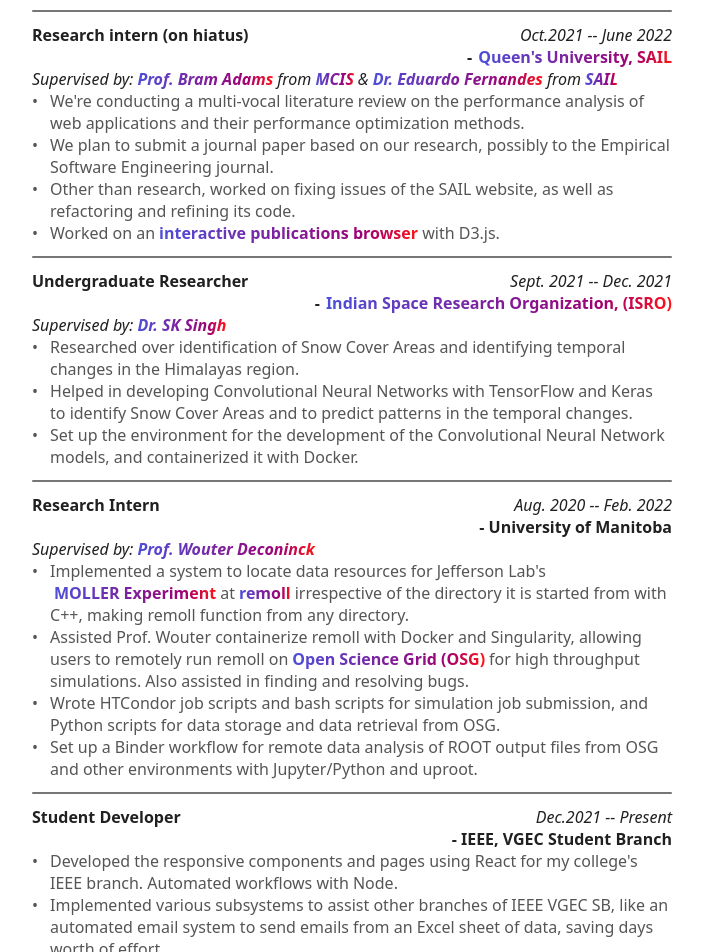
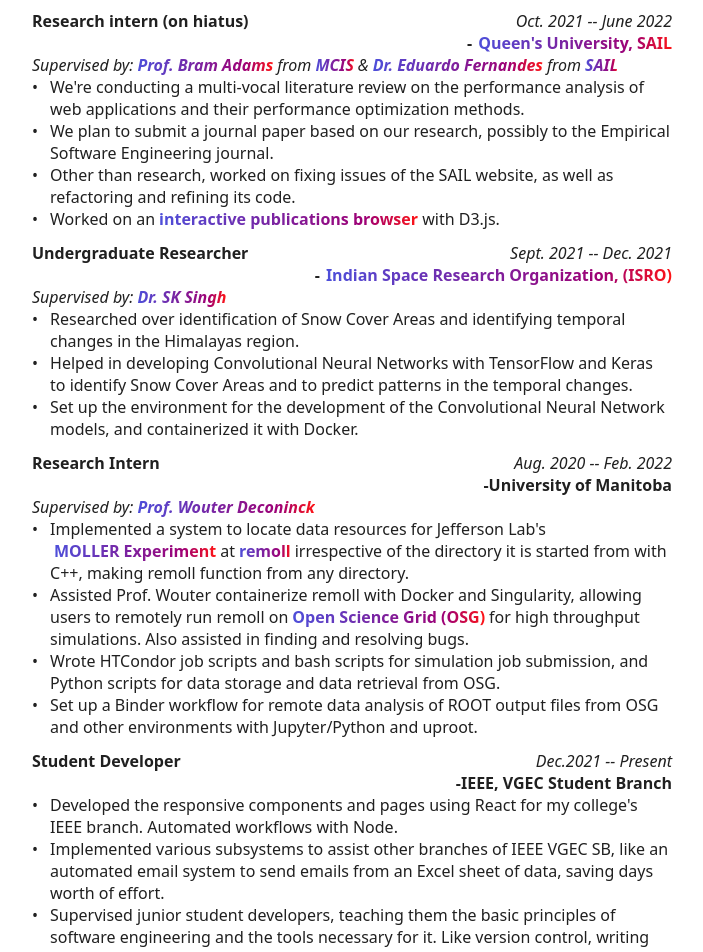
Before and after one commit to Yug34/portfolio-new, a Next.js app: page /work in a window 1280 px wide. Shown: the part 380-1332 px from the top of the page, without its empty margins (288-991 px from the left). Built offline with nearby package versions, Linux system fonts and the light colour scheme.

Commit message:
:recycle: refactor(workpage): moved data to separate object

```diff
--- a/components/WorkPage/index.tsx
+++ b/components/WorkPage/index.tsx
@@ -1,59 +1,39 @@
 import {Hover} from "../Common/Hover";
 import * as Styles from "./WorkPage.Styles";
 
-const WorkPage = () => {
-    return (
-        <div style={{display: "flex", flexDirection: 'column', rowGap: '12px'}}>
-            <div>
-                <Styles.TitleContainer>
-                    <Styles.Title>Software Development Engineer 1 (SDE-I)</Styles.Title>
-                    <Styles.Date>Dec.2021 -- Present</Styles.Date>
-                </Styles.TitleContainer>
-                <Styles.CompanyNameContainer>
-                    {"-"}
-                    <Hover
-                        externalHref={true}
-                        href={"https://neverinstall.com"}
-                        monoState
-                        fontWeight={600}
-                    >
-                        Neverinstall
-                    </Hover>
-                </Styles.CompanyNameContainer>
-                <Styles.Work>
-                    {[
+interface WorkDataType {
+    title: string;
+    date: string;
+    isCompanyLinked: boolean;
+    companyName: string;
+    companyLink?: string;
+    workItems: (string | JSX.Element)[];
+    supervisors?: JSX.Element;
+}
+
+const workData: WorkDataType[] = [
+    {
+        title: "Software Development Engineer 1 (SDE-I)",
+        date: "Dec.2021 -- Present",
+        isCompanyLinked: true,
+        companyLink: "https://neverinstall.com",
+        companyName: "Neverinstall",
+        workItems: [
             "Optimized the objective load speed of the platform by decreasing code-size, minimizing HTTP requests, CSS sprites, and so on. Significantly optimized the perceived load speed of the platform by switching up how the platform serves a stream to the user.",
             "Designed and implemented database schemas, and APIs for various microservices.",
             "Streamlined interfaces of front-end components, with the goal to make them flexible and re-usable.",
             "Translated Figma designs to pixel-perfect responsive designs leveraging Next.js with Styled-Components & SCSS.",
             "This being an early-stage startup, I had the chance to take up opportunities to contribute to, and provide value for the company outside of engineering, for instance, helping with DevRel."
-                    ].map((item) => (
-                        <div style={{display: 'flex', width: '100%', justifyContent: 'flex-start'}} key={item}>
-                            •<Styles.WorkContent dangerouslySetInnerHTML={{__html: item}}/>
-                        </div>
-                    ))}
-                </Styles.Work>
-            </div>
-
-            <Styles.Line />
-
-            <div>
-                <Styles.TitleContainer>
-                    <Styles.Title>Research intern (on hiatus)</Styles.Title>
-                    <Styles.Date>Oct.2021 -- June 2022</Styles.Date>
-                </Styles.TitleContainer>
-                <Styles.CompanyNameContainer>
-                    {"-"}
-                    <Hover
-                        externalHref={true}
-                        href={"https://sail.cs.queensu.ca/members.html"}
-                        monoState
-                        fontWeight={600}
-                    >
-                        Queen&apos;s University, SAIL
-                    </Hover>
-                </Styles.CompanyNameContainer>
-                <Styles.Supervisors>
+        ]
+    },
+    {
+        title: "Research intern (on hiatus)",
+        date: "Oct. 2021 -- June 2022",
+        isCompanyLinked: true,
+        companyLink: "https://sail.cs.queensu.ca/members.html",
+        companyName: "Queen's University, SAIL",
+        supervisors: (
+            <>
                 Supervised by:
                 <Hover externalHref={true} href="https://scholar.google.com/citations?user=XS9QH_UAAAAJ&hl=en&oi=ao"
                        monoState fontWeight={600}>
@@ -76,20 +56,13 @@
                 >
                     SAIL
                 </Hover>
-                </Styles.Supervisors>
-                <Styles.Work>
-                    {[
+            </>
+        ),
+        workItems: [
             "We're conducting a multi-vocal literature review on the performance analysis of web applications and their performance optimization methods.",
             "We plan to submit a journal paper based on our research, possibly to the Empirical Software Engineering journal.",
-                        "Other than research, worked on fixing issues of the SAIL website, as well as refactoring and refining its code."
-                    ].map((item) => (
-                        <div style={{display: 'flex', width: '100%', justifyContent: 'flex-start'}} key={item}>
-                            •<Styles.WorkContent>{item}</Styles.WorkContent>
-                        </div>
-                    ))}
-                    <div style={{display: 'flex', width: '100%', justifyContent: 'flex-start'}}>
-                        •
-                        <Styles.WorkContent>
+            "Other than research, worked on fixing issues of the SAIL website, as well as refactoring and refining its code.",
+            <>
                 Worked on an
                 <Hover
                     style={{marginLeft: '4px'}}
@@ -100,69 +73,46 @@
                 >
                     interactive publications browser
                 </Hover> with D3.js.
-                        </Styles.WorkContent>
-                    </div>
-                </Styles.Work>
-            </div>
-
-            <Styles.Line />
-
-            <div>
-                <Styles.TitleContainer>
-                    <Styles.Title>Undergraduate Researcher</Styles.Title>
-                    <Styles.Date>Sept. 2021 -- Dec. 2021</Styles.Date>
-                </Styles.TitleContainer>
-                <Styles.CompanyNameContainer>
-                    {"-"}
-                    <Hover
-                        externalHref={true}
-                        href={"https://www.isro.gov.in/"}
-                        monoState
-                        fontWeight={600}
-                    >
-                        Indian Space Research Organization, (ISRO)
-                    </Hover>
-                </Styles.CompanyNameContainer>
-                <Styles.Supervisors>
+            </>
+        ]
+    },
+    {
+        title: "Undergraduate Researcher",
+        date: "Sept. 2021 -- Dec. 2021",
+        isCompanyLinked: true,
+        companyLink: "https://www.isro.gov.in/",
+        companyName: "Indian Space Research Organization, (ISRO)",
+        supervisors: (
+            <>
                 Supervised by:
                 <Hover externalHref={true} href="https://www.researchgate.net/profile/S-Singh-28"
                        monoState fontWeight={600}>
                     Dr. SK Singh
                 </Hover>
-                </Styles.Supervisors>
-                <Styles.Work>
-                    {[
+            </>
+        ),
+        workItems: [
             "Researched over identification of Snow Cover Areas and identifying temporal changes in the Himalayas region.",
             "Helped in developing Convolutional Neural Networks with TensorFlow and Keras to identify Snow Cover Areas and to predict patterns in the temporal changes.",
             "Set up the environment for the development of the Convolutional Neural Network models, and containerized it with Docker."
-                    ].map((item) => (
-                        <div style={{display: 'flex', width: '100%', justifyContent: 'flex-start'}} key={item}>
-                            •<Styles.WorkContent>{item}</Styles.WorkContent>
-                        </div>
-                    ))}
-                </Styles.Work>
-            </div>
-
-            <Styles.Line />
-
-            <div>
-                <Styles.TitleContainer>
-                    <Styles.Title>Research Intern</Styles.Title>
-                    <Styles.Date>Aug. 2020 -- Feb. 2022</Styles.Date>
-                </Styles.TitleContainer>
-                <Styles.CompanyNameContainer>
-                    - University of Manitoba
-                </Styles.CompanyNameContainer>
-                <Styles.Supervisors>
+        ]
+    },
+    {
+        title: "Research Intern",
+        date: "Aug. 2020 -- Feb. 2022",
+        isCompanyLinked: false,
+        companyName: "University of Manitoba",
+        supervisors: (
+            <>
                 Supervised by:
                 <Hover externalHref={true} href="https://scholar.google.com/citations?user=1lVSmQwAAAAJ&hl=en"
                        monoState fontWeight={600}>
                     Prof. Wouter Deconinck
                 </Hover>
-                </Styles.Supervisors>
-                <Styles.Work>
-                <div style={{display: 'flex', width: '100%', justifyContent: 'flex-start'}}>
-                        •<Styles.WorkContent>
+            </>
+        ),
+        workItems: [
+            <>
                 Implemented a system to locate data resources for Jefferson Lab&apos;s
                 <Hover
                     style={{marginLeft: '4px', marginRight: '4px'}}
@@ -184,10 +134,8 @@
                     remoll
                 </Hover>
                 irrespective of the directory it is started from with C++, making remoll function from any directory.
-                        </Styles.WorkContent>
-                </div>
-                <div style={{display: 'flex', width: '100%', justifyContent: 'flex-start'}}>
-                        •<Styles.WorkContent>
+            </>,
+            <>
                 Assisted Prof. Wouter containerize remoll with Docker and Singularity, allowing users to remotely run remoll on
                 <Hover
                     style={{marginLeft: '4px', marginRight: '4px'}}
@@ -199,41 +147,60 @@
                     Open Science Grid (OSG)
                 </Hover>
                 for high throughput simulations. Also assisted in finding and resolving bugs.
-                        </Styles.WorkContent>
-                </div>
-                    {[
+            </>,
             "Wrote HTCondor job scripts and bash scripts for simulation job submission, and Python scripts for data storage and data retrieval from OSG.",
             "Set up a Binder workflow for remote data analysis of ROOT output files from OSG and other environments with Jupyter/Python and uproot."
-                    ].map((item) => (
-                        <div style={{display: 'flex', width: '100%', justifyContent: 'flex-start'}} key={item}>
+        ]
+    },
+    {
+        title: "Student Developer",
+        date: "Dec.2021 -- Present",
+        companyName: "IEEE, VGEC Student Branch",
+        isCompanyLinked: false,
+        workItems: [
+            "Developed the responsive components and pages using React for my college's IEEE branch. Automated workflows with Node.",
+            "Implemented various subsystems to assist other branches of IEEE VGEC SB, like an automated email system to send emails from an Excel sheet of data, saving days worth of effort.",
+            "Supervised junior student developers, teaching them the basic principles of software engineering and the tools necessary for it. Like version control, writing maintainable and refactorable code, and such."
+        ]
+    }
+];
+
+const WorkPage = () => {
+    return (
+        <div style={{display: "flex", flexDirection: 'column', rowGap: '12px'}}>
+            {workData.map((workItem) => (
+                <div>
+                    <Styles.TitleContainer>
+                        <Styles.Title>{workItem.title}</Styles.Title>
+                        <Styles.Date>{workItem.date}</Styles.Date>
+                    </Styles.TitleContainer>
+                    <Styles.CompanyNameContainer>
+                        {"-"}
+                        {workItem.isCompanyLinked ? (
+                            <Hover
+                                externalHref={true}
+                                href={workItem.companyLink}
+                                monoState
+                                fontWeight={600}
+                            >
+                                {workItem.companyName}
+                            </Hover>
+                        ) : (
+                            <>{workItem.companyName}</>
+                        )}
+                    </Styles.CompanyNameContainer>
+                    {workItem.supervisors && (
+                        <Styles.Supervisors>
+                            {workItem.supervisors}
+                        </Styles.Supervisors>
+                    )}
+                    {workItem.workItems.map((item) => (
+                        <div style={{display: 'flex', width: '100%', justifyContent: 'flex-start'}} key={typeof item === "string" ? item : item.key}>
                             •<Styles.WorkContent>{item}</Styles.WorkContent>
                         </div>
                     ))}
-                </Styles.Work>
-            </div>
-
-            <Styles.Line />
-
-            <div>
-                <Styles.TitleContainer>
-                    <Styles.Title>Student Developer</Styles.Title>
-                    <Styles.Date>Dec.2021 -- Present</Styles.Date>
-                </Styles.TitleContainer>
-                <Styles.CompanyNameContainer>
-                    - IEEE, VGEC Student Branch
-                </Styles.CompanyNameContainer>
-                <Styles.Work>
-                    {[
-                        "Developed the responsive components and pages using React for my college's IEEE branch. Automated workflows with Node.",
-                        "Implemented various subsystems to assist other branches of IEEE VGEC SB, like an automated email system to send emails from an Excel sheet of data, saving days worth of effort.",
-                        "Supervised junior student developers, teaching them the basic principles of software engineering and the tools necessary for it. Like version control, writing maintainable and refactorable code, and such."
-                    ].map((item) => (
-                        <div style={{display: 'flex', width: '100%', justifyContent: 'flex-start'}} key={item}>
-                            •<Styles.WorkContent>{item}</Styles.WorkContent>
                 </div>
             ))}
-                </Styles.Work>
-            </div>
         </div>
     );
 };
```
Lines whose indentation alone changed are shown as unchanged.
